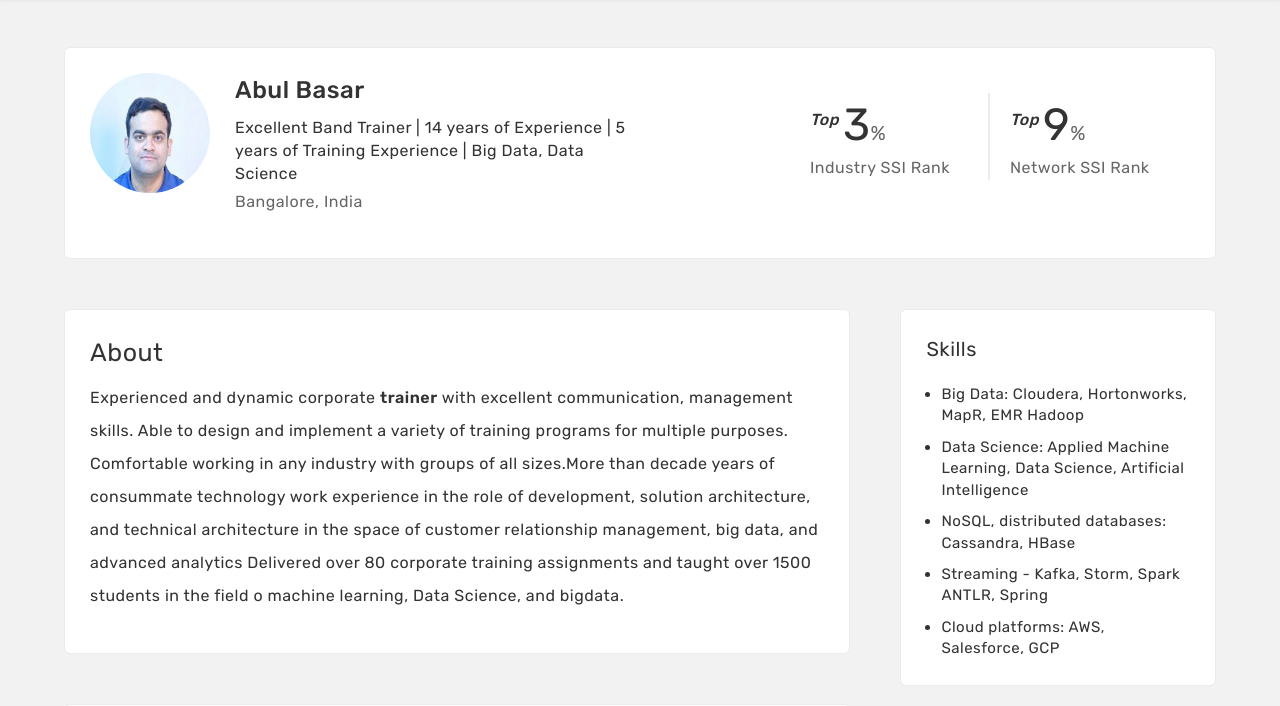
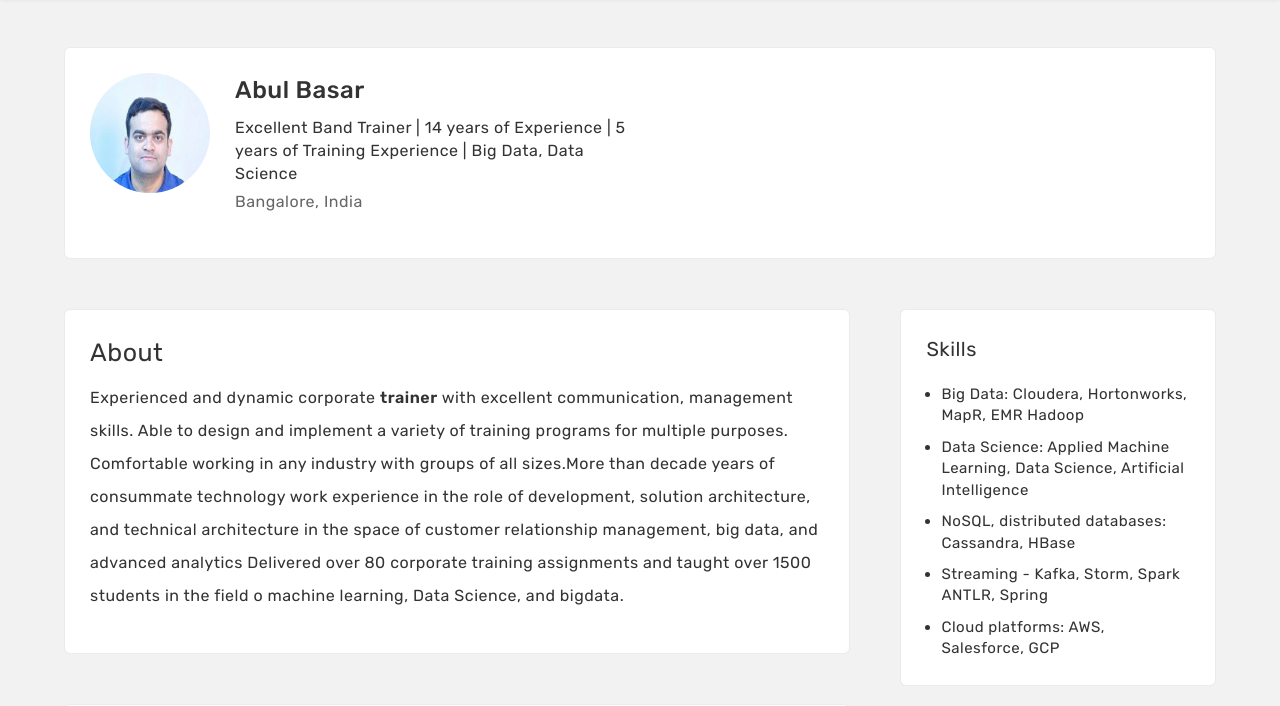
Before and after one commit to monishmsot/monishmsot.github.io, a plain HTML site: page trainer-light.html in a window 1280 px wide. Shown: the part 74-780 px from the top of the page. Drawn offline with nearby package versions, Linux system fonts and the light colour scheme.

Commit message:
Hide trainer-ssi-ranks from trainer-light

```diff
--- a/trainer-light.html
+++ b/trainer-light.html
@@ -25,7 +25,7 @@
 						<span class="trainer-ssi-location">Bangalore, India</span>
 					</div>
 				</div>
-				<div class="trainer-ssi-ranks">
+				<div class="trainer-ssi-ranks" style="display: none;">
 					<div class="trainer-ssi-rank">
 						<span class="ssirank-top">Top</span>
 						<span class="ssirank-score">
```
